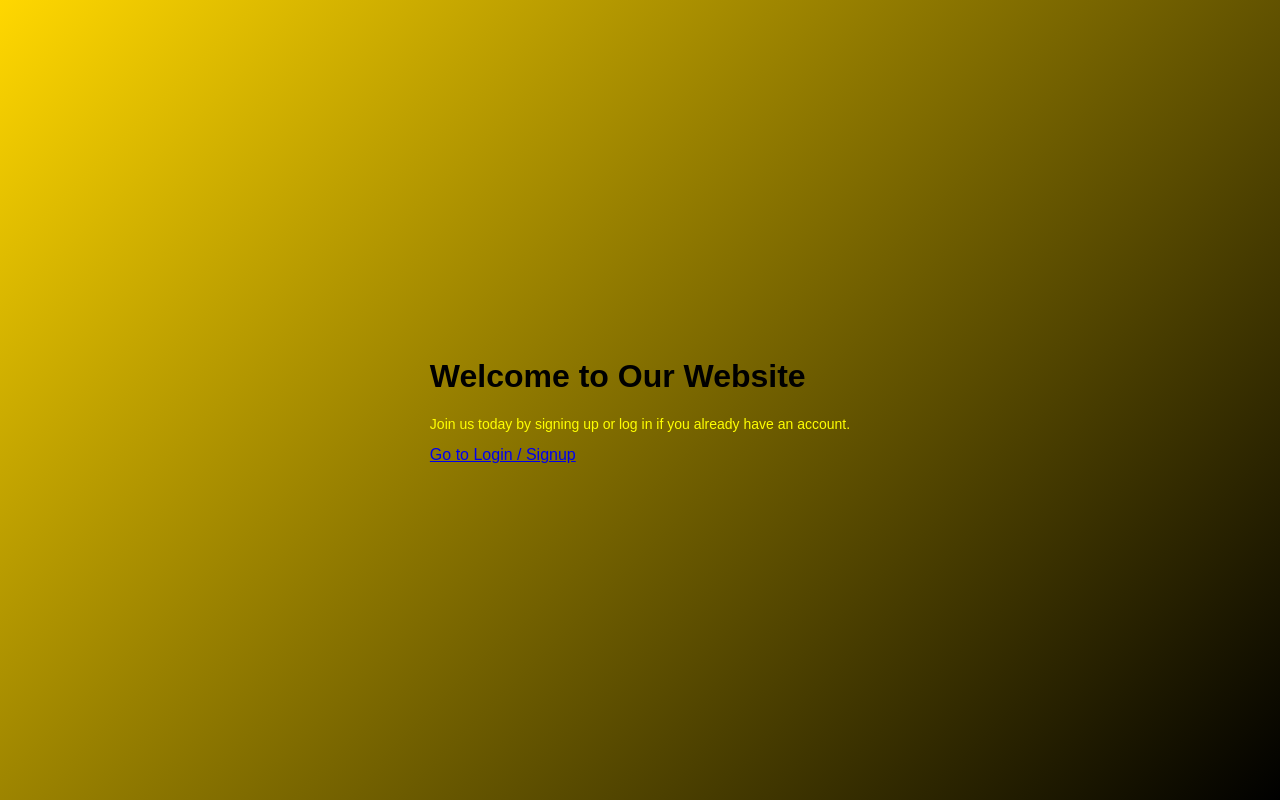
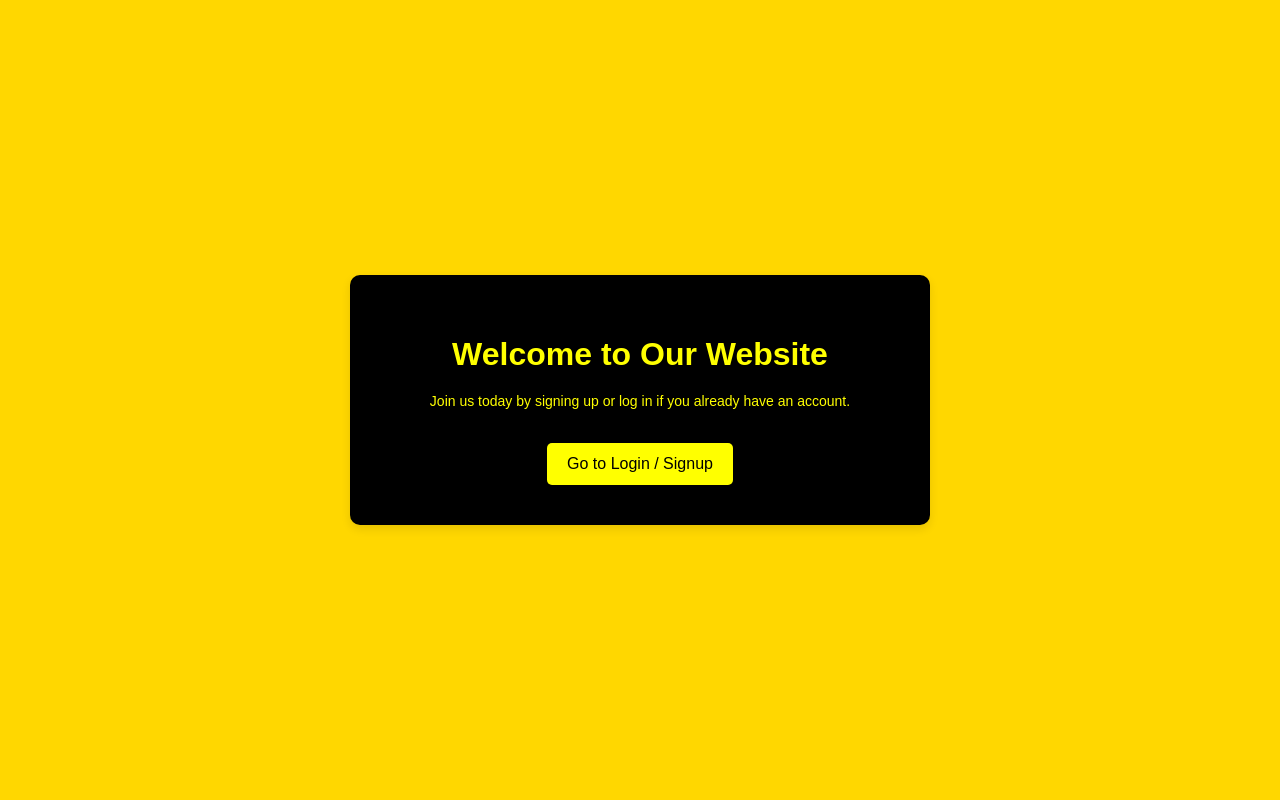
Before and after one commit to ashree2118/IEEE-task01, a plain HTML site: page home.html in a window 1280 px wide. Drawn offline with Linux system fonts and the light colour scheme.

Commit message:
Update style.css

```diff
--- a/style.css
+++ b/style.css
@@ -4,7 +4,7 @@ body {
     justify-content: center;
     align-items: center;
     height: 100vh;
-    background: linear-gradient(135deg, #FFD700, #000000);
+    background:  #FFD700;
     margin: 0;
 }
 .container {
@@ -17,7 +17,31 @@ body {
     max-width: 400px;
     color: yellow;
 }
-h2 {
+.home-container {
+    background: black;
+    padding: 40px;
+    border-radius: 10px;
+    text-align: center;
+    color: yellow;
+    max-width: 500px;
+    width: 90%;
+    box-shadow: 0 4px 10px rgba(0, 0, 0, 0.1);
+}
+.btn {
+    display: inline-block;
+    padding: 12px 20px;
+    margin-top: 20px;
+    background: yellow;
+    color: black;
+    text-decoration: none;
+    border-radius: 5px;
+    font-size: 16px;
+    transition: 0.3s;
+}
+.btn:hover {
+    background: #FFD700;
+}
+h2, h1 {
     margin-bottom: 20px;
     color: yellow;
 }
@@ -52,7 +76,7 @@ p {
     color: yellow;
 }
 @media (max-width: 480px) {
-    .container {
+    .container, .home-container {
         width: 95%;
         padding: 20px;
     }
```
